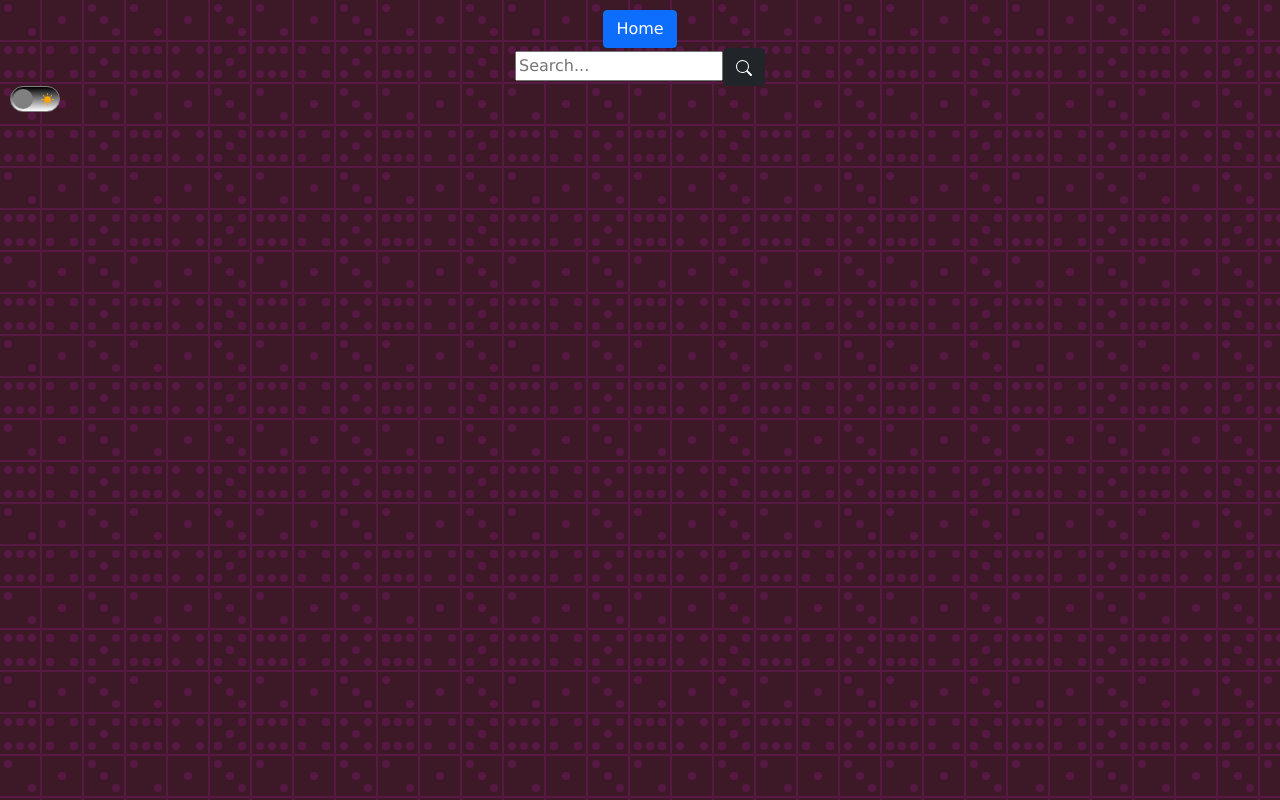
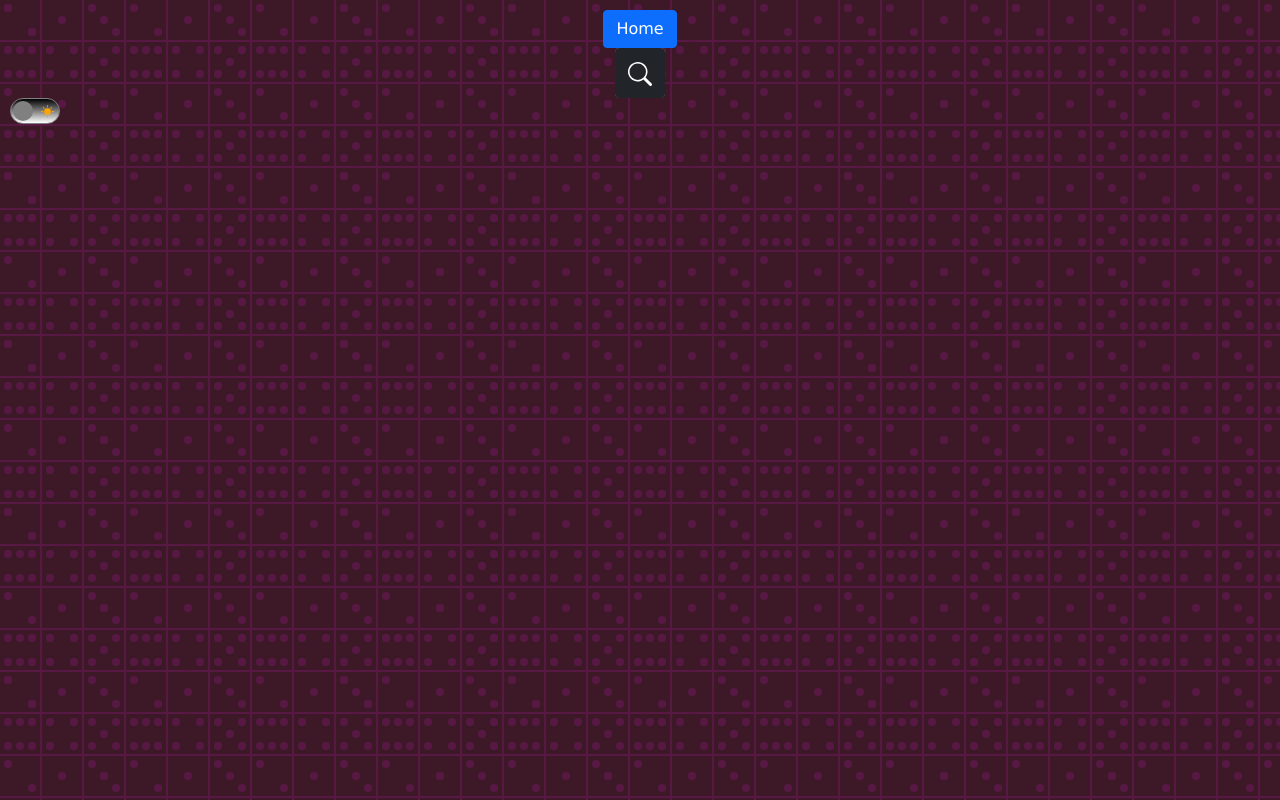
Before and after one commit to ShannaJSmith/css-components, a React (Create React App) app in the folder css-components/: page /background1 in a window 1280 px wide. Built offline with nearby package versions, Linux system fonts and the light colour scheme.

Commit message:
set animation css for button and overall styling

```diff
--- a/css-components/src/components/HiddenSearchForm.css
+++ b/css-components/src/components/HiddenSearchForm.css
@@ -0,0 +1,34 @@
+.search {
+  position: relative;
+  height: 50px;
+}
+
+.search .input {
+  background-color: white;
+  border: 0;
+  font-size: 18px;
+  padding: 15px;
+  height: 50px;
+  width: 50px;
+  transition: width 0.3s ease;
+  border-radius: 0.3rem;
+}
+
+.search-btn {
+  position: absolute;
+  font-size: 24px;
+  margin-left: -50px;
+  /* top: 0;
+  left: 0; */
+  width: 50px;
+  transition: transform 0.3s ease;
+}
+
+.search.active .input {
+  width: 250px;
+}
+
+/* move button right on the x axis */
+.search.active .search-btn {
+  transform: translateX(60px);
+}
--- a/css-components/src/components/HiddenSearchForm.jsx
+++ b/css-components/src/components/HiddenSearchForm.jsx
@@ -3,10 +3,13 @@ import { BsSearch } from 'react-icons/bs';
 import { Button } from 'react-bootstrap';
 
 const HiddenSearchForm = () => {
+  const search = document.querySelector('.search');
+  const btn = document.querySelector('.search-btn');
+  const input = document.querySelector('.input');
   return (
     <div className="search">
       <input type="text" className="input" placeholder="Search..." />
-      <Button variant="dark">
+      <Button variant="dark" className="search-btn">
         <BsSearch />
       </Button>
     </div>
```
